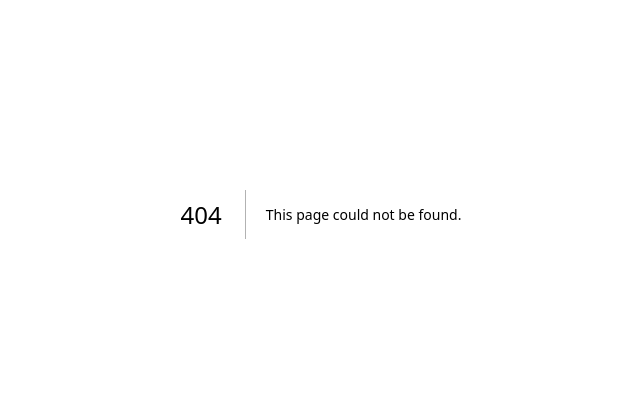
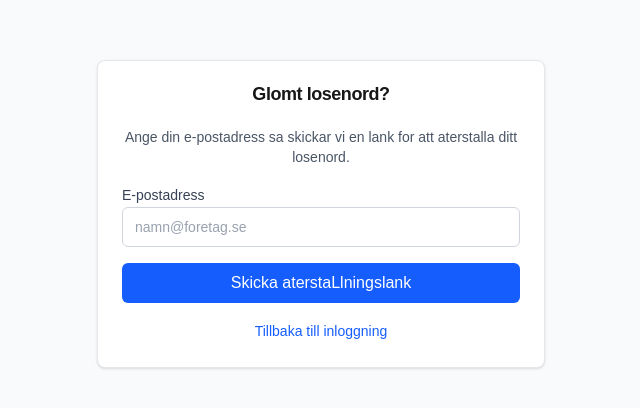
Before and after one commit to ProffsKontakt/autokalkyl, a Next.js app: page /forgot-password in a window 1280 px wide. Before the commit this address had no page. Shown: the part 186-594 px from the top of the page, without its empty margins (319-959 px from the left). Built offline with nearby package versions, Linux system fonts and the light colour scheme; no server answers.

Commit message:
feat(01-06): create forgot password page
- Add forgot password page with email input form
- Success state shows generic message (prevents email enumeration)
- Link back to login page

```diff
--- /dev/null
+++ b/src/app/(auth)/forgot-password/forgot-password-form.tsx
@@ -0,0 +1,90 @@
+'use client';
+
+import { useForm } from 'react-hook-form';
+import { zodResolver } from '@hookform/resolvers/zod';
+import { z } from 'zod';
+import { useState, useTransition } from 'react';
+import Link from 'next/link';
+
+import { Button } from '@/components/ui/button';
+import { Input } from '@/components/ui/input';
+import { Label } from '@/components/ui/label';
+import { requestPasswordReset } from '@/actions/password-reset';
+
+const forgotPasswordSchema = z.object({
+  email: z.string().email('Ogiltig e-postadress'),
+});
+
+type ForgotPasswordFormData = z.infer<typeof forgotPasswordSchema>;
+
+export function ForgotPasswordForm() {
+  const [success, setSuccess] = useState(false);
+  const [error, setError] = useState<string | null>(null);
+  const [isPending, startTransition] = useTransition();
+
+  const {
+    register,
+    handleSubmit,
+    formState: { errors },
+  } = useForm<ForgotPasswordFormData>({
+    resolver: zodResolver(forgotPasswordSchema),
+  });
+
+  const onSubmit = (data: ForgotPasswordFormData) => {
+    setError(null);
+    startTransition(async () => {
+      const result = await requestPasswordReset(data);
+      if (result.error) {
+        setError(result.error);
+      } else {
+        setSuccess(true);
+      }
+    });
+  };
+
+  if (success) {
+    return (
+      <div className="text-center space-y-4">
+        <div className="p-3 bg-green-50 border border-green-200 rounded-md text-green-700 text-sm">
+          Om det finns ett konto med denna e-postadress har vi skickat instruktioner for att aterstalla losenordet.
+        </div>
+        <Link href="/login" className="text-sm text-blue-600 hover:underline">
+          Tillbaka till inloggning
+        </Link>
+      </div>
+    );
+  }
+
+  return (
+    <form onSubmit={handleSubmit(onSubmit)} className="space-y-4">
+      {error && (
+        <div className="p-3 bg-red-50 border border-red-200 rounded-md text-red-700 text-sm">
+          {error}
+        </div>
+      )}
+
+      <div className="space-y-2">
+        <Label htmlFor="email">E-postadress</Label>
+        <Input
+          id="email"
+          type="email"
+          placeholder="namn@foretag.se"
+          {...register('email')}
+        />
+        {errors.email && (
+          <p className="text-sm text-red-600">{errors.email.message}</p>
+        )}
+      </div>
+
+      <Button type="submit" className="w-full" disabled={isPending}>
+        {isPending ? 'Skickar...' : 'Skicka aterstaLlningslank'}
+      </Button>
+
+      <div className="text-center">
+        <Link href="/login" className="text-sm text-blue-600 hover:underline">
+          Tillbaka till inloggning
+        </Link>
+      </div>
+    </form>
+  );
+}
--- /dev/null
+++ b/src/app/(auth)/forgot-password/page.tsx
@@ -0,0 +1,23 @@
+import { Card, CardHeader, CardTitle, CardContent } from '@/components/ui/card';
+import { ForgotPasswordForm } from './forgot-password-form';
+
+export const metadata = {
+  title: 'Glomt losenord - Kalkyla.se',
+  description: 'Aterstall ditt losenord',
+};
+
+export default function ForgotPasswordPage() {
+  return (
+    <Card>
+      <CardHeader>
+        <CardTitle className="text-center">Glomt losenord?</CardTitle>
+      </CardHeader>
+      <CardContent>
+        <p className="text-sm text-gray-600 mb-4 text-center">
+          Ange din e-postadress sa skickar vi en lank for att aterstalla ditt losenord.
+        </p>
+        <ForgotPasswordForm />
+      </CardContent>
+    </Card>
+  );
+}
```
